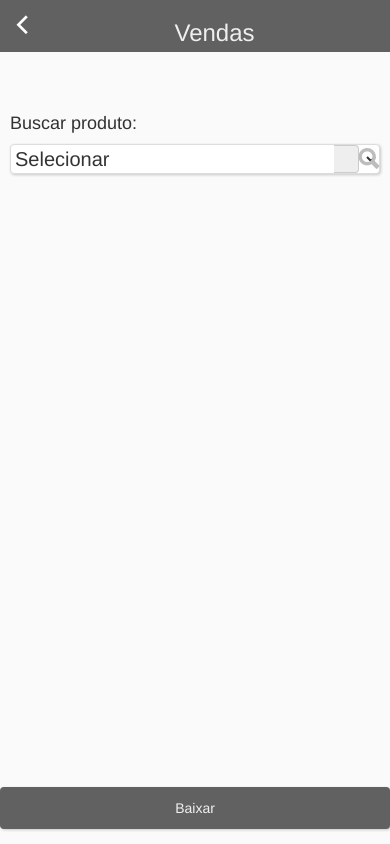
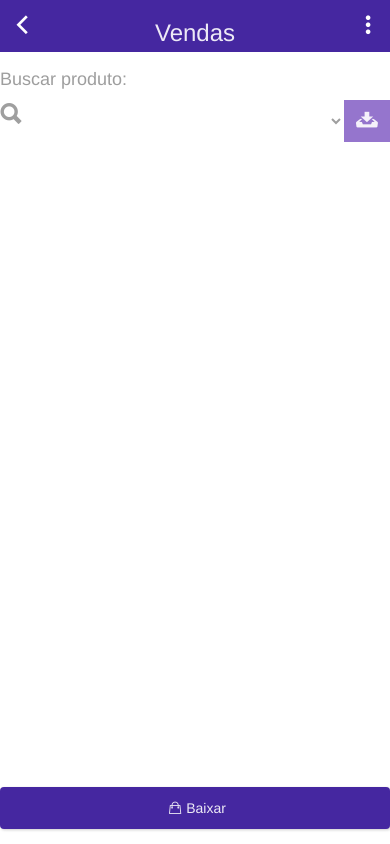
Before and after one commit to AndreiaHoffman/app-controle-de-estoque, a plain HTML site: page Controle_estoque/www/Vendas.html in a window 390 px wide. Drawn offline with Linux system fonts and the light colour scheme.

Commit message:
interface

```diff
--- a/Controle_estoque/www/Vendas.html
+++ b/Controle_estoque/www/Vendas.html
@@ -14,7 +14,7 @@
     <title>Controle de estoque</title>
 </head>
 
-<body class="padding grey-50 has-header has-sub-header">
+<body>
     <script type="text/javascript" src="cordova.js"></script>
     <script type="text/javascript" src="mobileui/mobileui.js"></script>
     <script type="text/javascript" src="js/banco.js"></script>
@@ -23,23 +23,35 @@
     <script type="text/javascript" src="js/jquery-ui.combobox.js"></script>
     <!--adicionado por causa da parte de selecionar-->
 
-    <div class="header grey-700">
+    <div class="header deep-purple-800">
         <div class="left">
             <button class="icon ion-ios-arrow-back" onclick="voltar()"></button>
+        </div>
+        <div class="right">
+            <button class="icon ion-android-more-vertical" onclick="openPopover('popover')"></button>
         </div>
         <h3 style="text-align: center;">Vendas</h3>
     </div>
 
-    <h4>Buscar produto:</h4>
+    <!--TODO: encaminhar para tela de estoque-->
+  <div class="popover" id="popover">
+    <div class="list">
+      <div class="item" id="teste"><h1>Estoque</h1></div>
+    </div>
+  </div>
 
-    <div class="input-group list shadow radius white" style="font-size: 20px">
+  <div class="space"></div>
+  <div class="space"></div>
+  <div class="space"></div>
+
+    <h4 class="text-grey-500">Buscar produto:</h4>
+    <div class="item icon ion-search radius-right" style="font-size: 28px">
         <select id="pesqsuisar">
-            <option value="">Selecionar</option>
+            <option value=""></option>
         </select>
-        <span class="right input-group-addon">
-            <button class="icon ion-search text-grey-400" onclick="select()"></button>
-        </span>
+         <button id="pesquisa" class="ion-archive deep-purple-300" onclick="select()"></button>
     </div>
+
 
     <div class="space"></div>
 
@@ -48,9 +60,10 @@
 
     <br>
     <div class="item">
-        <button class="grey-700 radius shadow full float-bottom-center" onclick="baixa_estoque()">Baixar</button>
+        <button class="deep-purple-800 radius shadow full float-bottom-center" onclick="venda()"><i class="ion-bag"></i>Baixar</button>
     </div>
 </body>
+
 </html>
 
 
@@ -73,5 +86,8 @@
         font-size: 50px;
         padding: -10px;
     }
-
+    #pesquisa{
+        font-size: 25px;
+        padding: -40px;
+    }
 </style>
--- a/Controle_estoque/www/js/banco.js
+++ b/Controle_estoque/www/js/banco.js
@@ -195,7 +195,7 @@ function AddProduto(id) {
 
             $("#div_mostrar").append("<div class='list' id='produto_venda_" + results.rows.item(i).id + "'>" +
                 "<div class='item'>" +
-                "<h3>" + results.rows.item(0).nome + "</h3>" +
+                "<h3 class='text-deep-purple-800'>" + results.rows.item(0).nome + "</h3>" +
                 "<div class='list' id='div_quant'>" +
                 "<div class='item icon ion-calculator icon-right'>" +
                 "<input type=number' min='1' value='1' id='quant_produto'>" +
@@ -232,5 +232,30 @@ function baixa_estoque(tx) {
         }
     });
 
-    alert('teste');
 }
+
+function venda() {
+    alert({
+        title: 'Venda',
+        message: 'Deseja confirmar essa venda?',
+        class: 'deep-purple',
+        buttons: [
+            {
+                label: 'SIM',
+                class: 'deep-purple-900',
+                onclick: function(){
+                    baixa_estoque();
+                    voltar();
+                }
+
+            },
+            {
+                label: 'NÃO',
+                class: 'text-white',
+                onclick: function () {
+                    closeAlert();
+                }
+            }
+        ]
+    });
+}
```
Also changed, not shown: Controle_estoque/www/index.html (+24 -17 lines).
